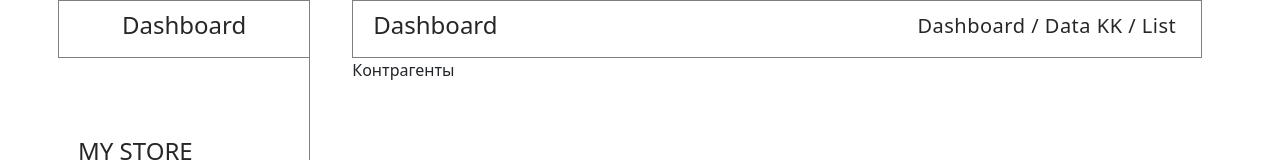
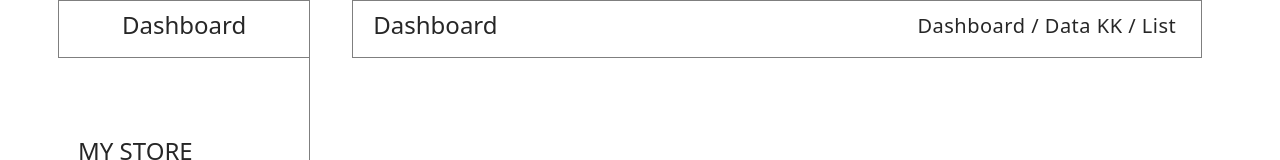
Before and after one commit to AidanaTur7777/srm, a React (Create React App) app: page /counterparties in a window 1280 px wide. Shown: the top 160 px of the page. Built offline with nearby package versions, Linux system fonts and the light colour scheme.

Commit message:
feat: start counterparties page

```diff
--- a/src/pages/Companies.jsx
+++ b/src/pages/Companies.jsx
@@ -11,7 +11,6 @@ const Companies = () => {
             <input
               className={cl.input__phone}
               type="text"
-
             />
           </div>
           <div>
@@ -34,7 +33,7 @@ const Companies = () => {
             <h2 className={cl.companies__title}>Номер телефона</h2>
             <input
               className={cl.input__phone}
-              type="text"
+              type="number"
 
             />
           </div>
--- a/src/pages/Counterparties.jsx
+++ b/src/pages/Counterparties.jsx
@@ -5,7 +5,9 @@ import cl from "../scss/counterparties.module.scss"
 const Counterparties = () => {
   return (
     <div>
-      Контрагенты
+      <section className="counterparties">
+
+      </section>
     </div>
   )
 }
--- a/src/scss/companies.module.scss
+++ b/src/scss/companies.module.scss
@@ -23,6 +23,8 @@
   height: 60px;
 }
 
+
+
 .companies__btn {
   background: #42b4f4;
   border-radius: 5px;
```
